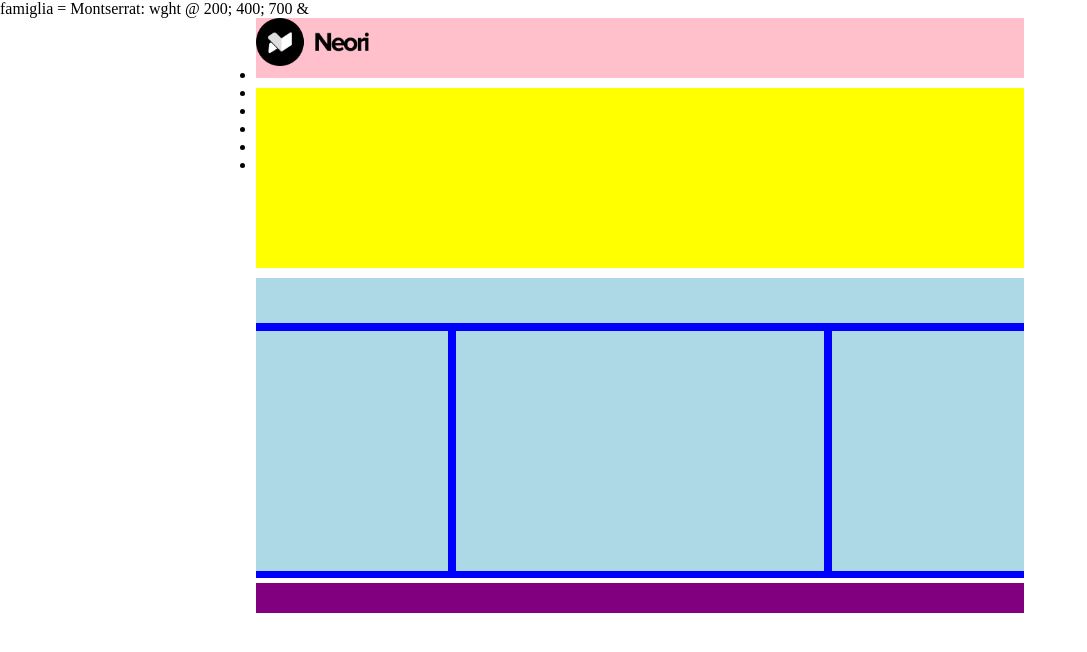
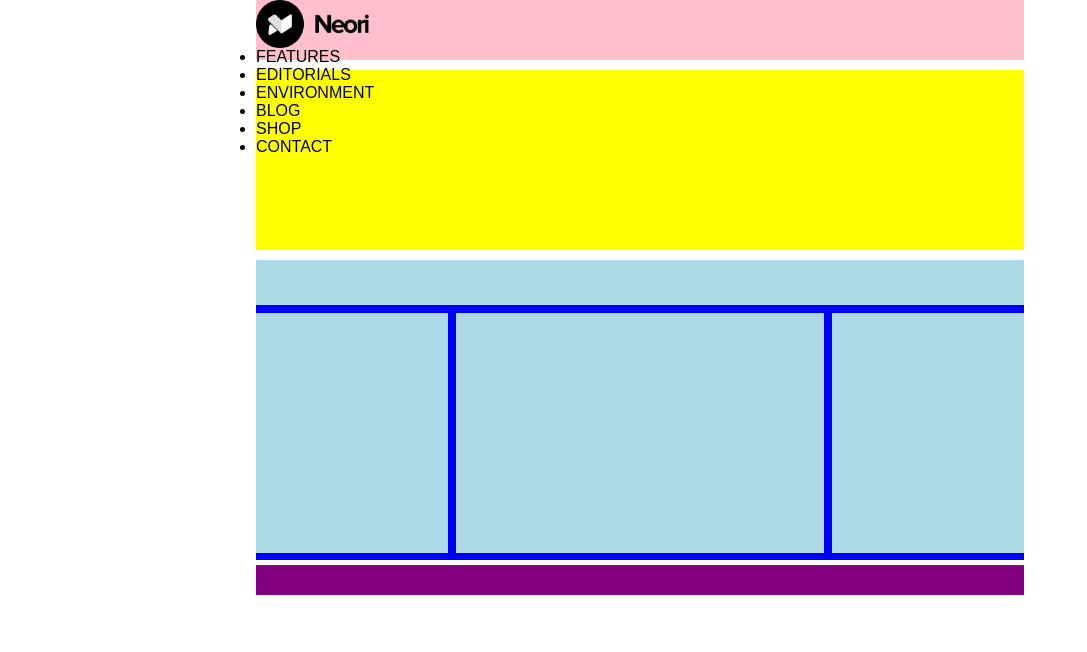
Before and after one commit to n-desantis92/htmlcss-wp, a plain HTML site: page index.html in a window 1280 px wide. Shown: the whole page, without its empty margins (0-1087 px from the left). Drawn offline with Linux system fonts and the light colour scheme.

Commit message:
corretto inserimento font

```diff
--- a/css/style.css
+++ b/css/style.css
@@ -7,8 +7,8 @@
 /* /reset */
 
 /* pagina */
-html {
-  famiglia di caratteri: "Montserrat", sans-serif;
+body {
+  font-family: "Montserrat", sans-serif;
 }
 .clearfix::after {
   content: "";
@@ -35,6 +35,10 @@ html {
 
 .logo {
   height: 100%;
+}
+
+nav {
+  height: 20%;
 }
 /* /header */
 
--- a/index.html
+++ b/index.html
@@ -4,7 +4,8 @@
     <meta charset="utf-8">
     <title>htmlcss-struttura-wp</title>
     <link rel = "preconnect" href = "https://fonts.gstatic.com">
-<link href = "https://fonts.googleapis.com/css2? family = Montserrat & display = swap" rel = "foglio di stile ">famiglia = Montserrat: wght @ 200; 400; 700 &
+    <link rel = "preconnect" href = "https://fonts.gstatic.com">
+    <link href = "https://fonts.googleapis.com/css2? family = Montserrat: wght @ 200; 400; 700 & display = swap "rel =" stylesheet ">
     <link rel="stylesheet" href="css/style.css">
   </head>
   <body>
@@ -17,12 +18,12 @@
           </div>
           <nav>
             <ul>
-              <li></li>
-              <li></li>
-              <li></li>
-              <li></li>
-              <li></li>
-              <li></li>
+              <li>FEATURES</li>
+              <li>EDITORIALS</li>
+              <li>ENVIRONMENT</li>
+              <li>BLOG</li>
+              <li>SHOP</li>
+              <li>CONTACT</li>
 
             </ul>
           </nav>
```
